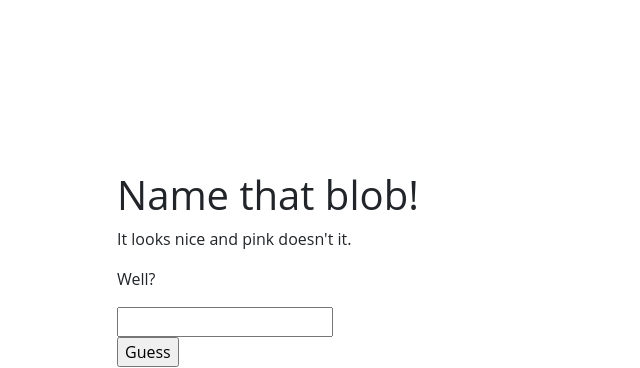
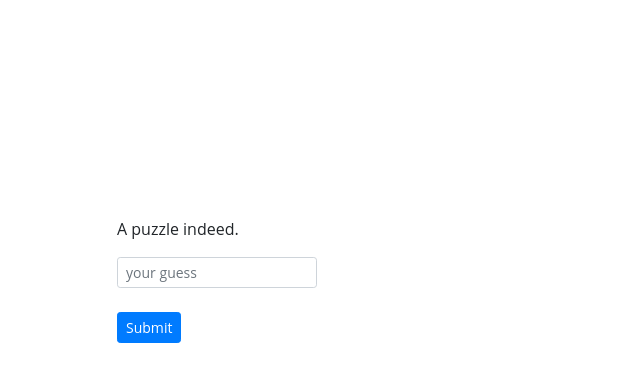
Before and after one commit to breadley/pathdojo, a Flask app: template templates/display.html in a window 1280 px wide. Shown: the part 377-745 px from the top of the page, without its empty margins (0-640 px from the left). Run offline with Flask 2, Linux system fonts and the light colour scheme; the template is opened without the code that fills it, so the values that code supplies are empty; some libraries are stand-ins or nearby versions.

Commit message:
minor mods

```diff
--- a/templates/display.html
+++ b/templates/display.html
@@ -3,20 +3,39 @@
 {% block body %}
 <div style=" bottom: 0; position: fixed; z-index: 1; background-color: rgba(255,255,255,0.85); padding: 1em 2em; font-family: 'Open Sans';">
 
-	<h1> Name that blob! </h1>
 
-	<p> It looks nice and pink doesn't it.</p>
 
-	<p> Well?</p>
+	<p> A puzzle indeed.</p>
+
 
   <form action="/display" method="POST">
+	<!--
 	  <input type="text" name="blob" value=""><br>
 	  <input type="submit" value="Guess">
+	-->
+		<input class="form-control form-control-sm" type="text" placeholder="your guess" name="blob" id="inputSmall">
+		<br>
+	  	<button type="submit"  value="Guess" class="btn btn-primary btn-sm">Submit</button>
+
   </form>
-
+  <br>
   <p><b> Your score: </b>{{ successes }}</p>
 
 </div>
-<img src="{{url_for('static', filename=image)}}"></div>
 
+
+<div class="container">
+	<div style="padding-left: 0px;  padding-right: 0px;">
+		<img src="{{url_for('static', filename=image)}}" class="image-fluid">
+	</div>
+</div>
+
+<!--
+<div class="container">
+	<div class="col-md-4" style="padding-left: 0px;  padding-right: 0px;">
+		<img src="{{url_for('static', filename=image)}}">
+	</div>
+</div>
+
+-->
 {% endblock %}
```
